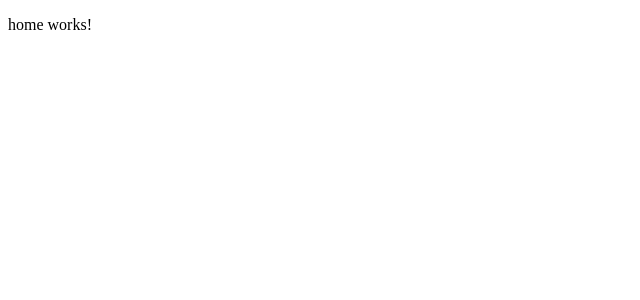
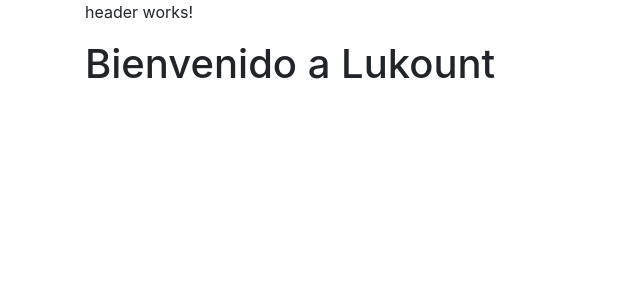
Before and after one commit to sesp13/Lukount, an Angular app: page / in a window 1280 px wide. Shown: the top 300 px of the page, without its empty margins (0-640 px from the left). Built offline with nearby package versions, Linux system fonts and the light colour scheme.

Commit message:
vinculacion de boostrap al proyecto, agregar el header de la página

```diff
--- a/angular.json
+++ b/angular.json
@@ -24,9 +24,12 @@
               "src/assets"
             ],
             "styles": [
+              "node_modules/bootstrap/dist/css/bootstrap.css",
               "src/styles.css"
             ],
-            "scripts": []
+            "scripts": [
+              "node_modules/jquery/dist/jquery.js"
+            ]
           },
           "configurations": {
             "production": {
--- a/src/app/app.component.html
+++ b/src/app/app.component.html
@@ -1 +1,4 @@
-<router-outlet></router-outlet>
+<div class="container">
+    <app-header></app-header>
+    <router-outlet></router-outlet>
+</div>
--- a/src/app/pages/home/home.component.html
+++ b/src/app/pages/home/home.component.html
@@ -1 +1 @@
-<p>home works!</p>
+<h1>Bienvenido a Lukount</h1>
```
